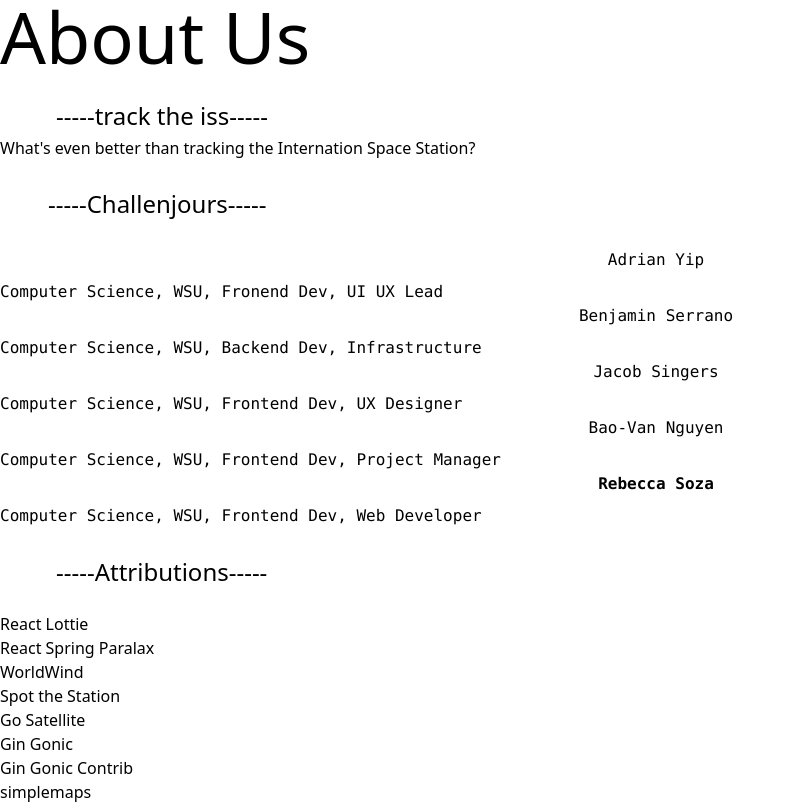
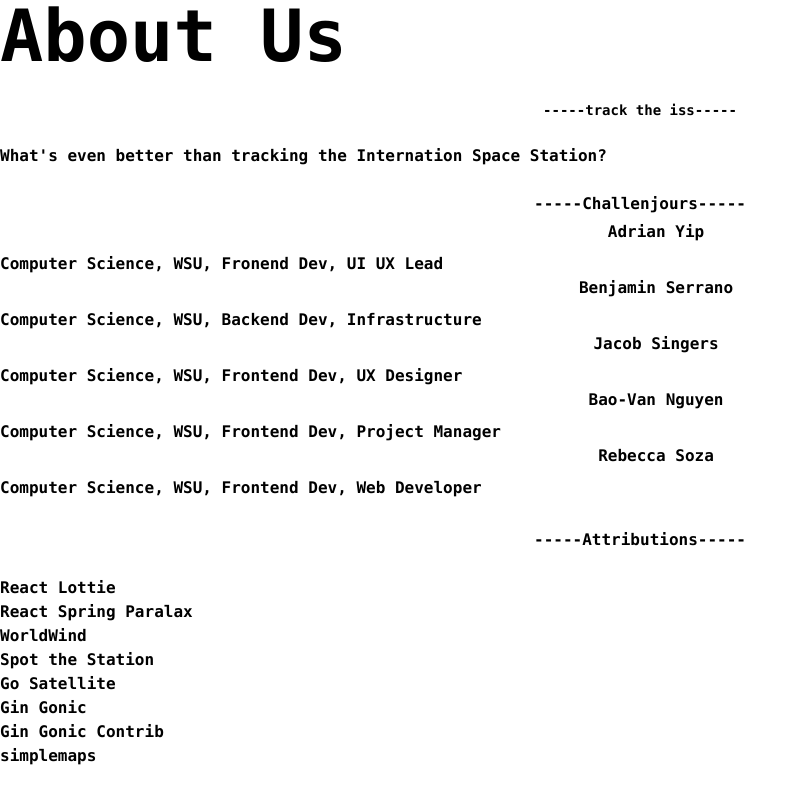
Before and after one commit to NASA-Spaceapps-challenjours/iss-webapp, a Next.js app: page /SecondPage/AboutMeInfo in a window 1280 px wide. Shown: the whole page, without its empty margins (0-807 px from the left). Built offline with nearby package versions, Linux system fonts and the light colour scheme.

Commit message:
anotha one

```diff
--- a/src/pages/SecondPage/AboutMeInfo.tsx
+++ b/src/pages/SecondPage/AboutMeInfo.tsx
@@ -2,14 +2,24 @@
 
 export default function AboutMeInfo() {
   return (
-    <div className="space-y-1">
-      <h1 className="text-7xl">About Us</h1>
+    <div className="space-y-1 font-mono font-bold ">
+      <div className="font-mono font-bold place-content-center">
+        {" "}
+        <h1 className="text-7xl">About Us</h1>
+      </div>
       <br />
-      <h2 className="px-14 text-2xl">-----track the iss-----</h2>
-      <p>What's even better than tracking the Internation Space Station?</p>
-      <br />
-      <h2 className="px-12 text-2xl">-----Challenjours-----</h2>
-      <br />
+      <div className="font-mono font-bold place-content-center">
+        <div className="flex flex-row font bold place-content-center">
+          <h2 className="text-sm">-----track the iss-----</h2>
+        </div>
+        <br />
+        <p>What's even better than tracking the Internation Space Station?</p>
+        <br />
+        <div className="flex flex-row font bold place-content-center">
+          <h2 className="text-base font-bold">-----Challenjours-----</h2>
+        </div>
+      </div>
+
       <div className="justify-content flex-col font-mono">
         <div className="flex flex-row font bold place-content-center">
           <img src="/images/astronaut.png" alt="Adrian Yip"></img>
@@ -45,7 +55,9 @@
       </div>
 
       <div className="Attributes">
-        <h2 className="px-14 text-2xl">-----Attributions-----</h2>
+        <h2 className="flex flex-row font-bold place-content-center">
+          -----Attributions-----
+        </h2>
         <br />
         <a href="https://www.npmjs.com/package/react-lottie">React Lottie</a>
         <br />
```
